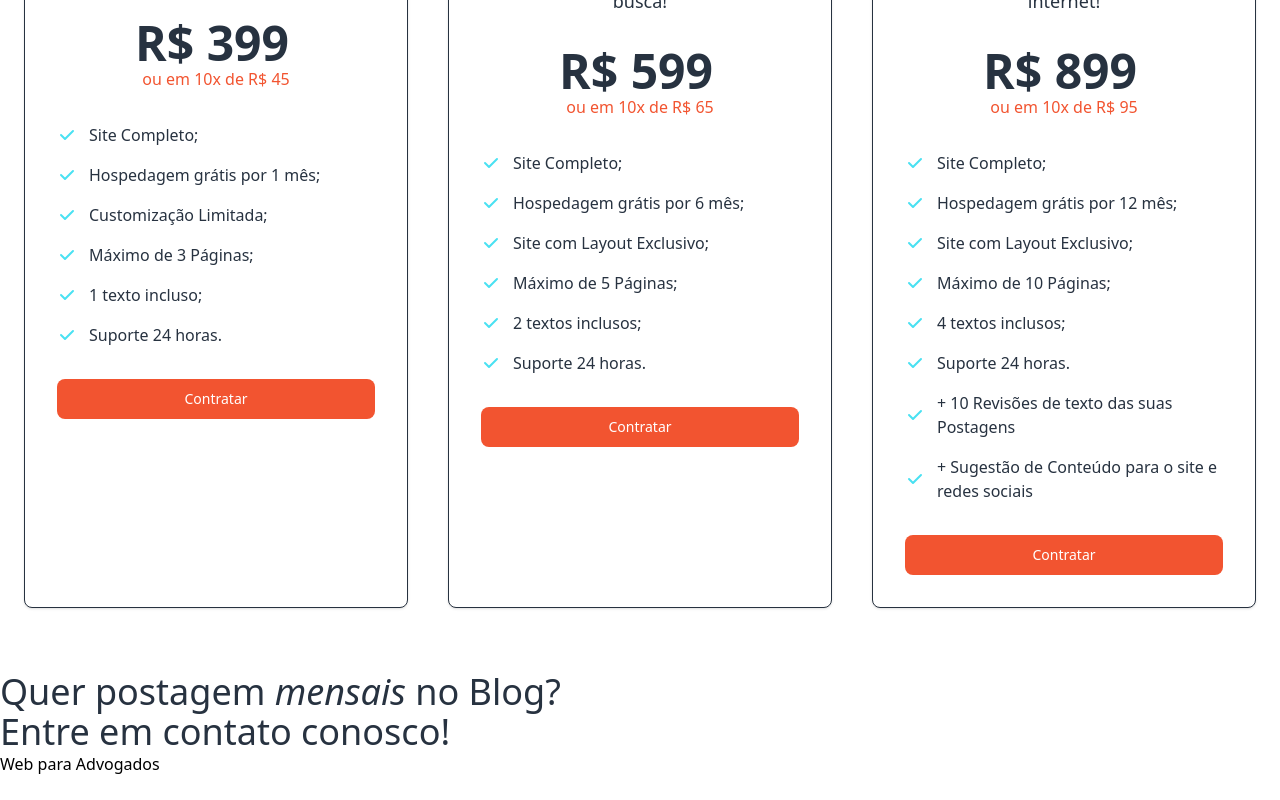
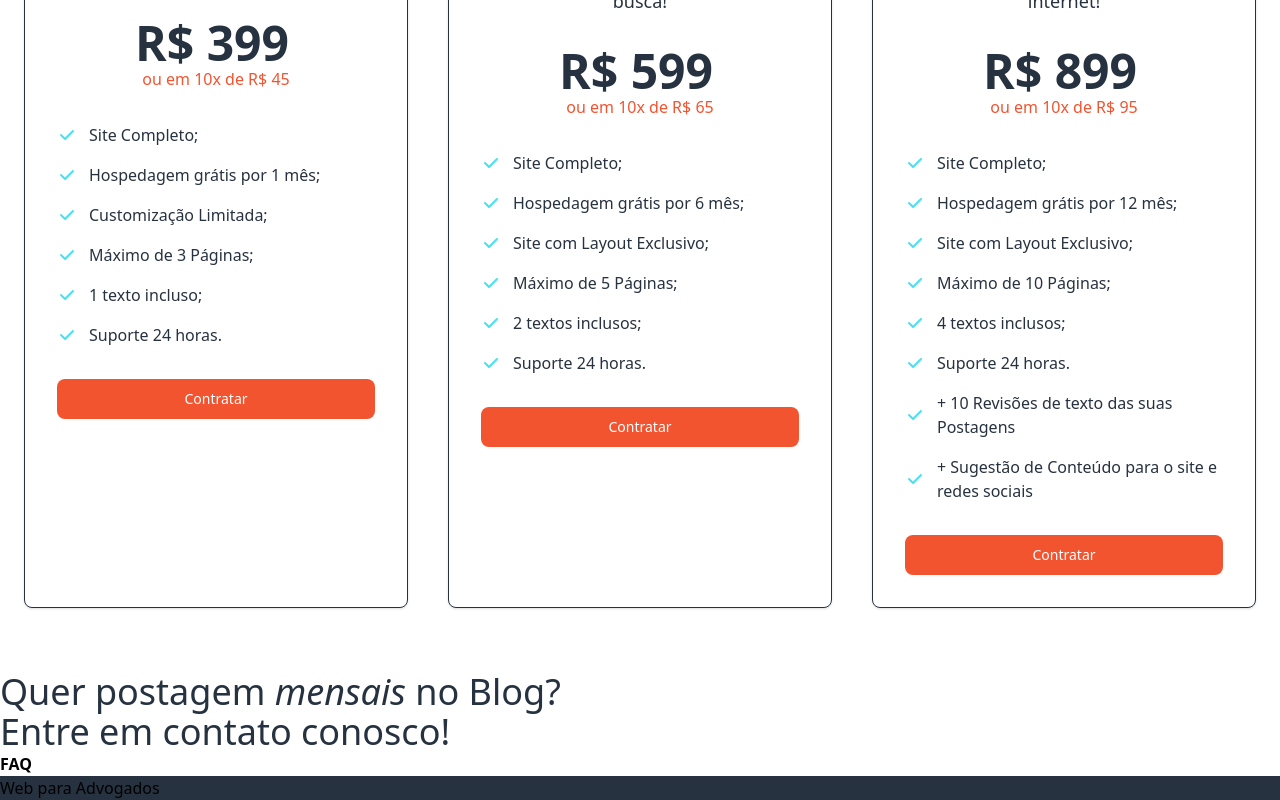
Before and after one commit to Viniciusmbc/sitepadvogados, a Next.js app: page / in a window 1280 px wide. Shown: the part 3322-4122 px from the top of the page. Before the commit the page ends 4098 px from the top, so only its background shows below. Built offline with nearby package versions, Linux system fonts and the light colour scheme.

Commit message:
FIX ADD FAQ

```diff
--- a/app/page.tsx
+++ b/app/page.tsx
@@ -232,8 +232,11 @@ export default function Home() {
             Entre em contato conosco!
           </h3>
         </section>
+        <section>
+          <strong>FAQ </strong>
+        </section>
 
-        <footer>
+        <footer className=" bg-secondary ">
           <h2>Web para Advogados</h2>
         </footer>
       </main>
```
